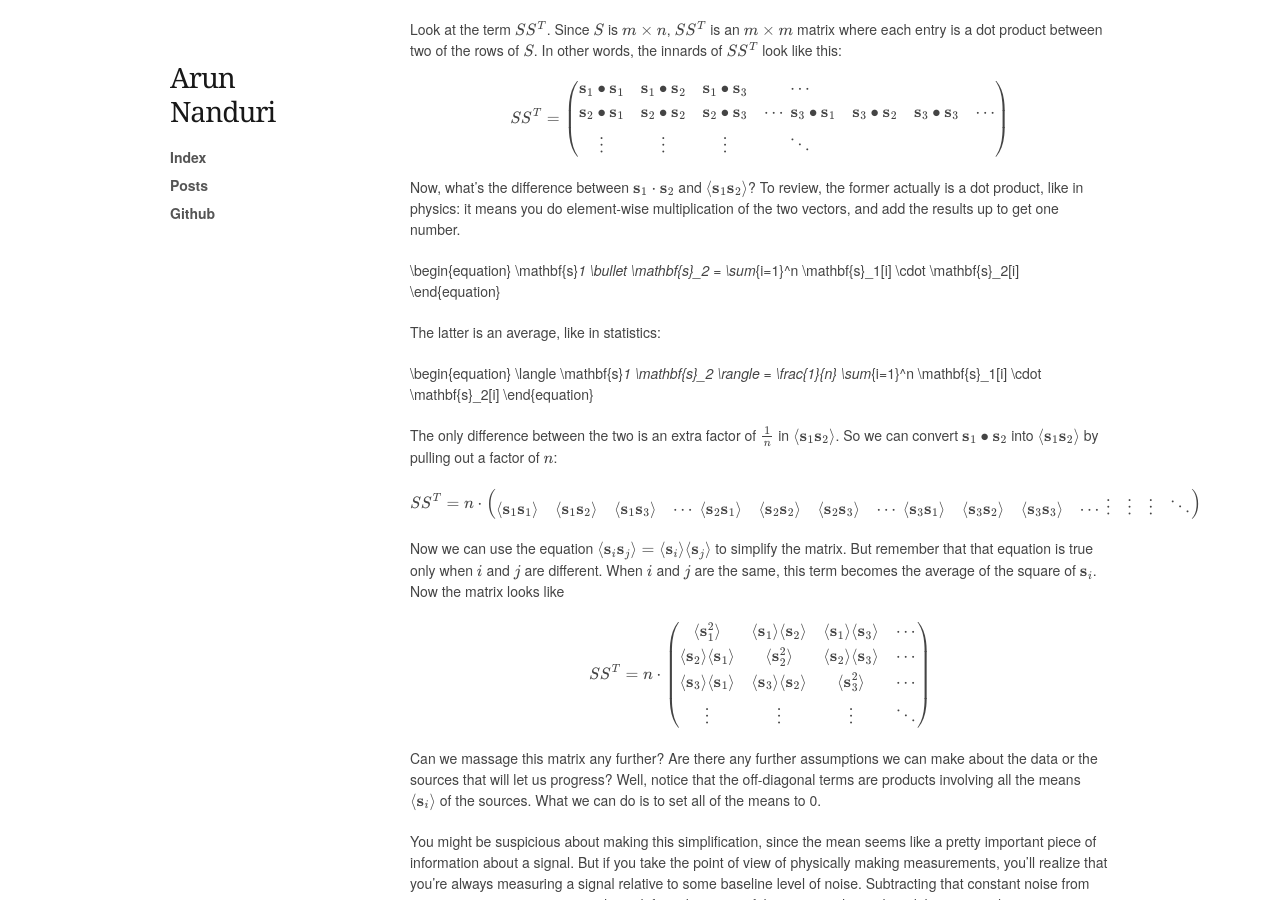
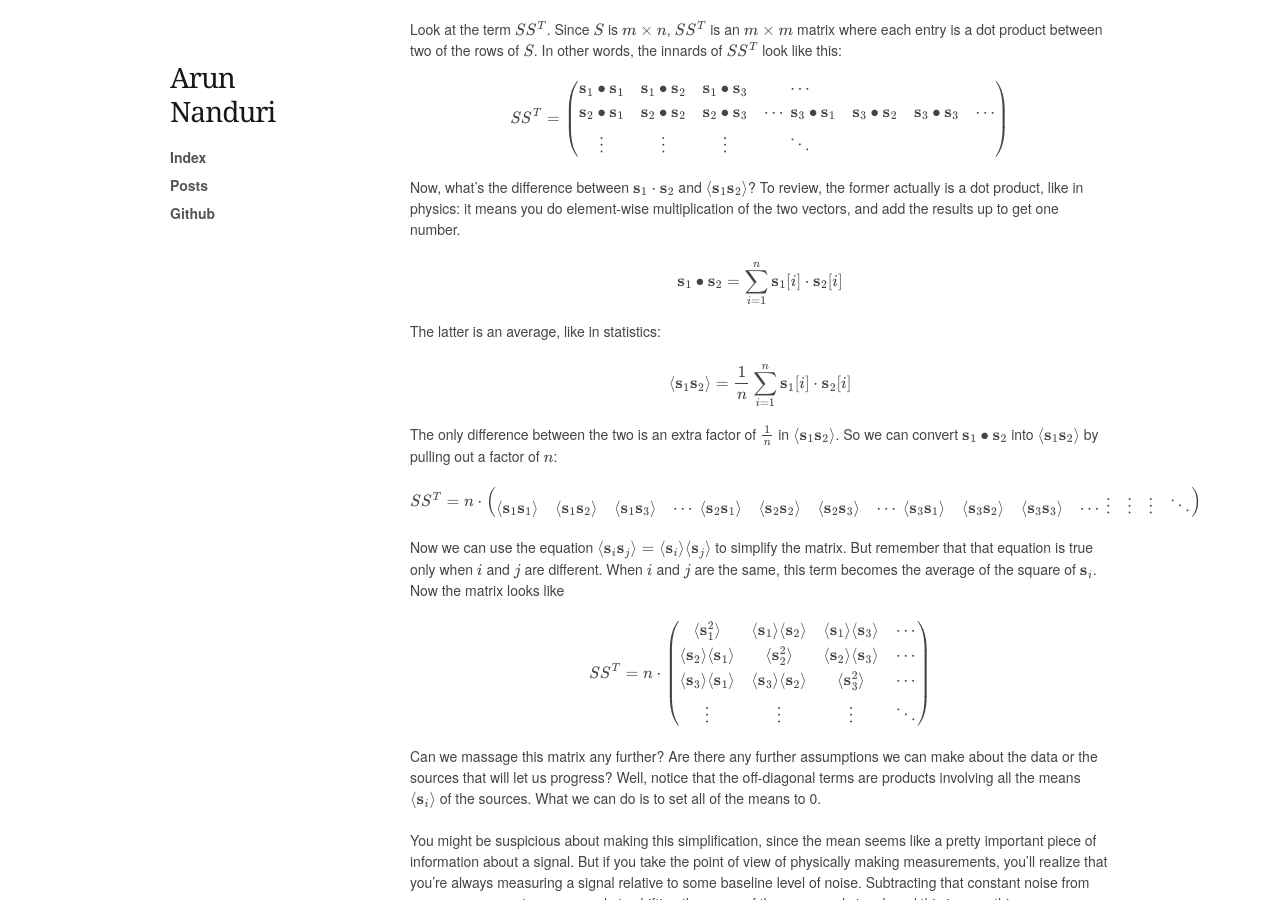
Before and after one commit to ananduri/ananduri.github.io, a Jekyll site: the page built from _posts/2017-12-30-Principal-Component-Analysis.md, in a window 1280 px wide and 900 px high, scrolled down 5316 px. Built offline with Jekyll 4.4.1, drawn with Linux system fonts in a browser that asks for light colours; nearby versions of some CDN libraries; some web fonts are replaced; formulas are drawn with MathJax 3.

Commit message:
Change display math delimiter

```diff
--- a/_posts/2017-12-30-Principal-Component-Analysis.md
+++ b/_posts/2017-12-30-Principal-Component-Analysis.md
@@ -296,17 +296,15 @@ Now, what's the difference between $$\mathbf{s}_1 \cdot \mathbf{s}_2$$ and $$
 dot product, like in physics: it means you do element-wise multiplication of the
 two vectors, and add the results up to get one number.
 
-\begin{equation}
-\mathbf{s}_1 \bullet \mathbf{s}_2 = \sum_{i=1}^n \mathbf{s}_1[i] \cdot
-\mathbf{s}_2[i]
-\end{equation}
+$$\mathbf{s}_1 \bullet \mathbf{s}_2 = \sum_{i=1}^n \mathbf{s}_1[i] \cdot
+\mathbf{s}_2[i]$$
 
 The latter is an average, like in statistics:
 
-\begin{equation}
+$$
 \langle \mathbf{s}_1 \mathbf{s}_2 \rangle = \frac{1}{n} \sum_{i=1}^n
 \mathbf{s}_1[i] \cdot \mathbf{s}_2[i]
-\end{equation}
+$$
 
 The only difference between the two is an extra factor of $$\frac{1}{n}$$ in
 $$\langle \mathbf{s}_1 \mathbf{s}_2 \rangle$$. So we can convert $$\mathbf{s}_1
```
